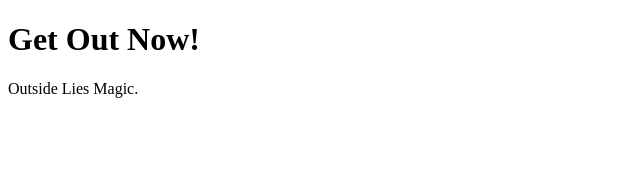
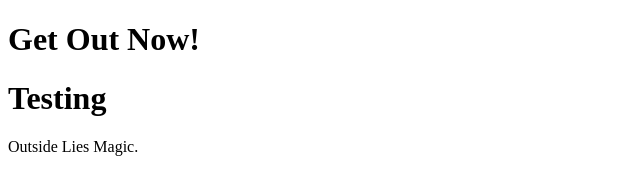
Before and after one commit to lookupdaily/website-old, a Gatsby site: page / in a window 1280 px wide. Shown: the whole page, without its empty margins (0-640 px from the left). Built offline with nearby package versions, Linux system fonts and the light colour scheme; Gatsby itself is replaced by a stand-in of ours.

Commit message:
Add test header

```diff
--- a/src/pages/index.tsx
+++ b/src/pages/index.tsx
@@ -5,6 +5,7 @@ export default function Home() {
   return (
     <div>
       <Header text="Get Out Now!" />
+      <Header text="Testing" />
       <p>Outside Lies Magic.</p>
     </div>
   )
```
